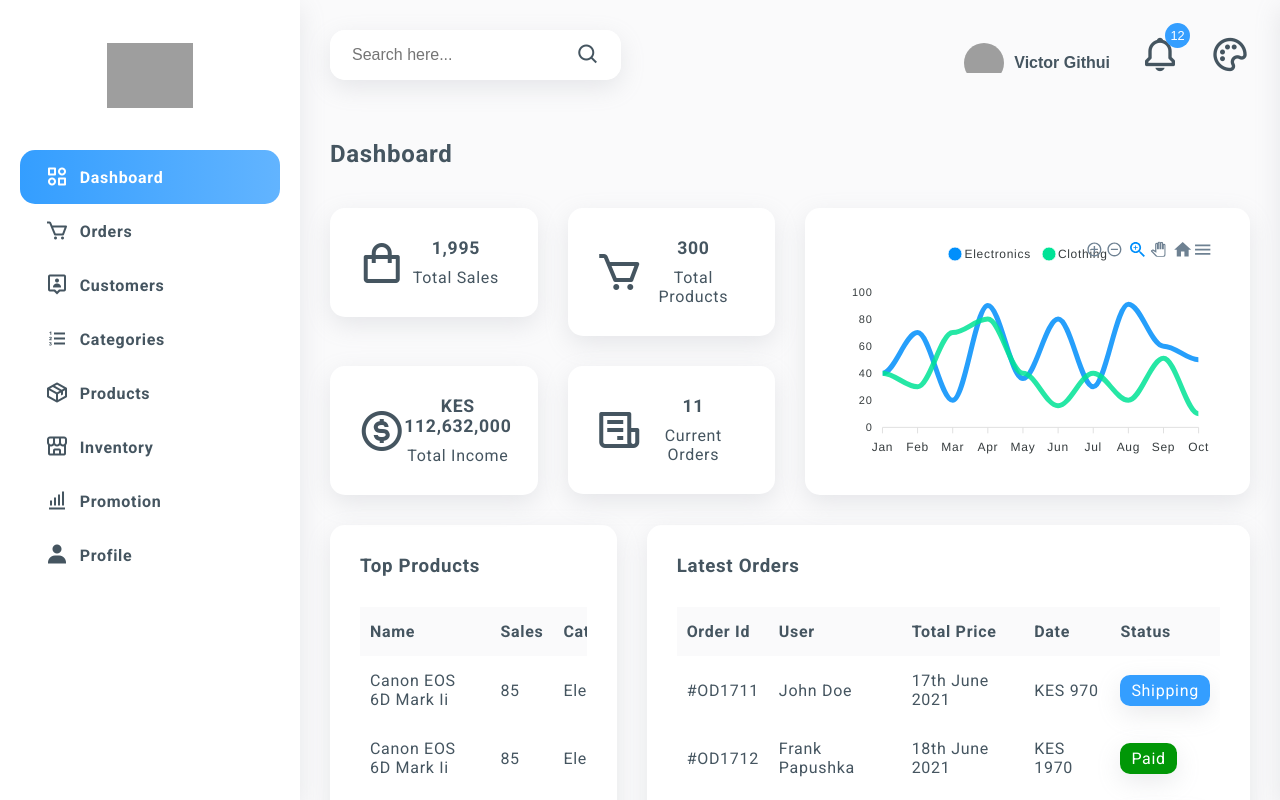
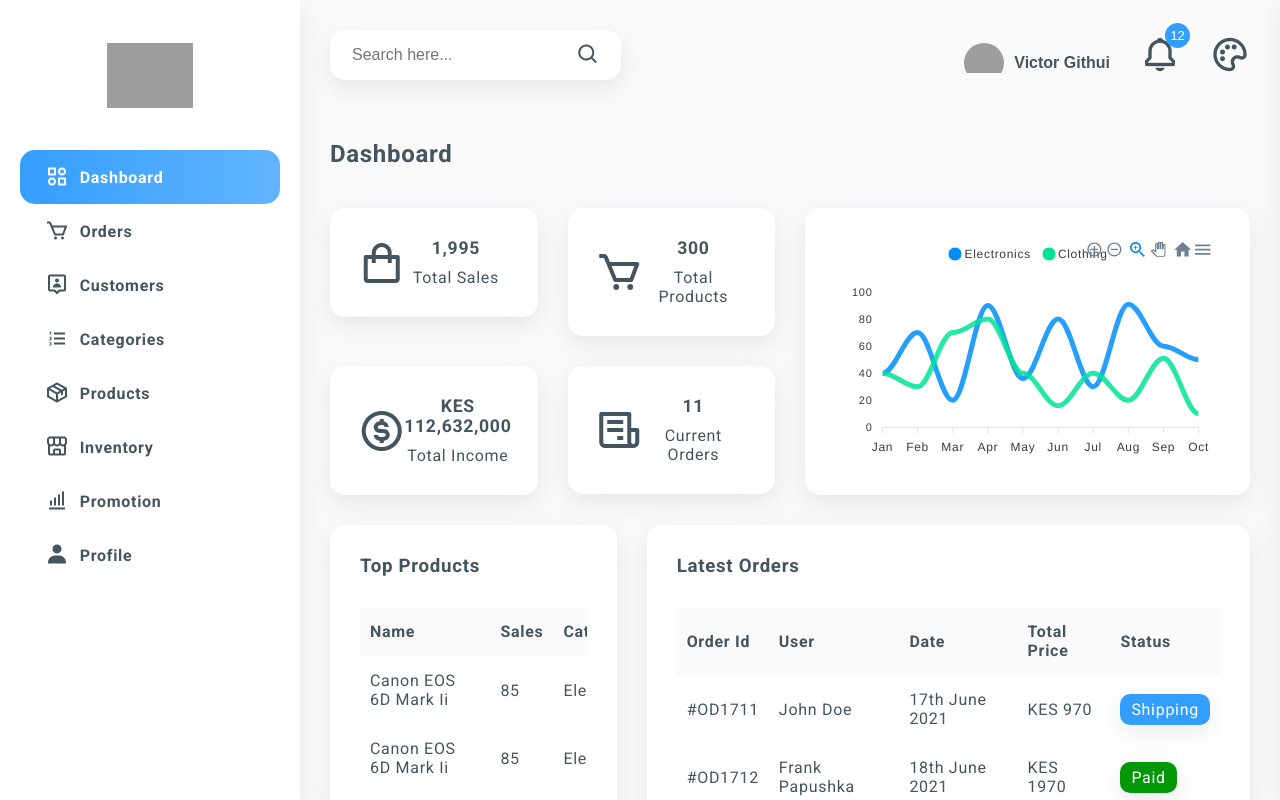
Before and after one commit to neezystudio/shikilia-vendor-inventory-system-FE, a React (Create React App) app: page / in a window 1280 px wide. Shown: the top 800 px of the page. Built offline with nearby package versions, Linux system fonts and the light colour scheme; grey boxes are pictures that could not be loaded.

Commit message:
fix: latest orders head

```diff
--- a/src/pages/Dashboard.jsx
+++ b/src/pages/Dashboard.jsx
@@ -70,8 +70,8 @@ const latestOrders = {
     head: [
         'order id',
         'user',
+        'date',
         'total price',
-        'date',
         'status'
     ],
     body: [
```
